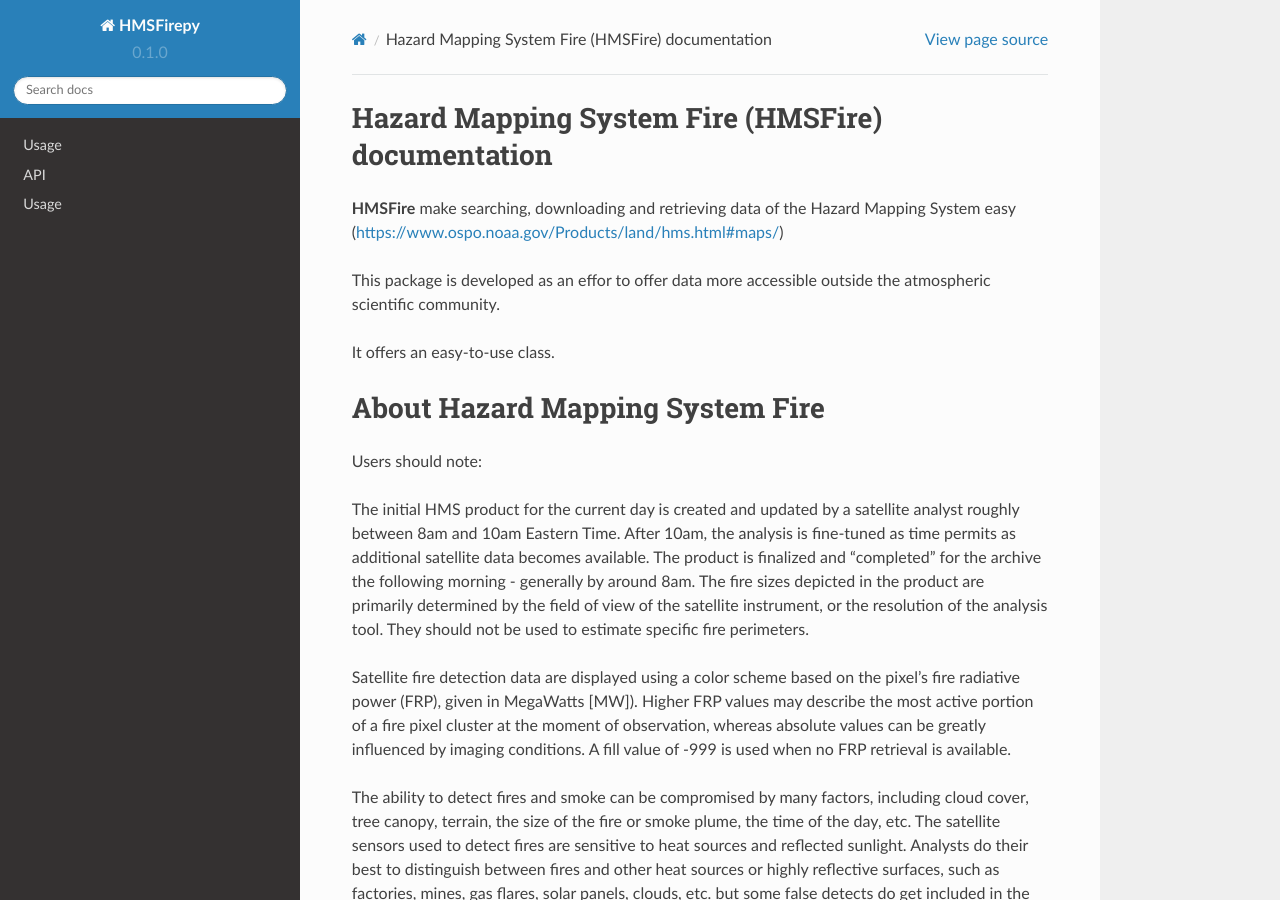
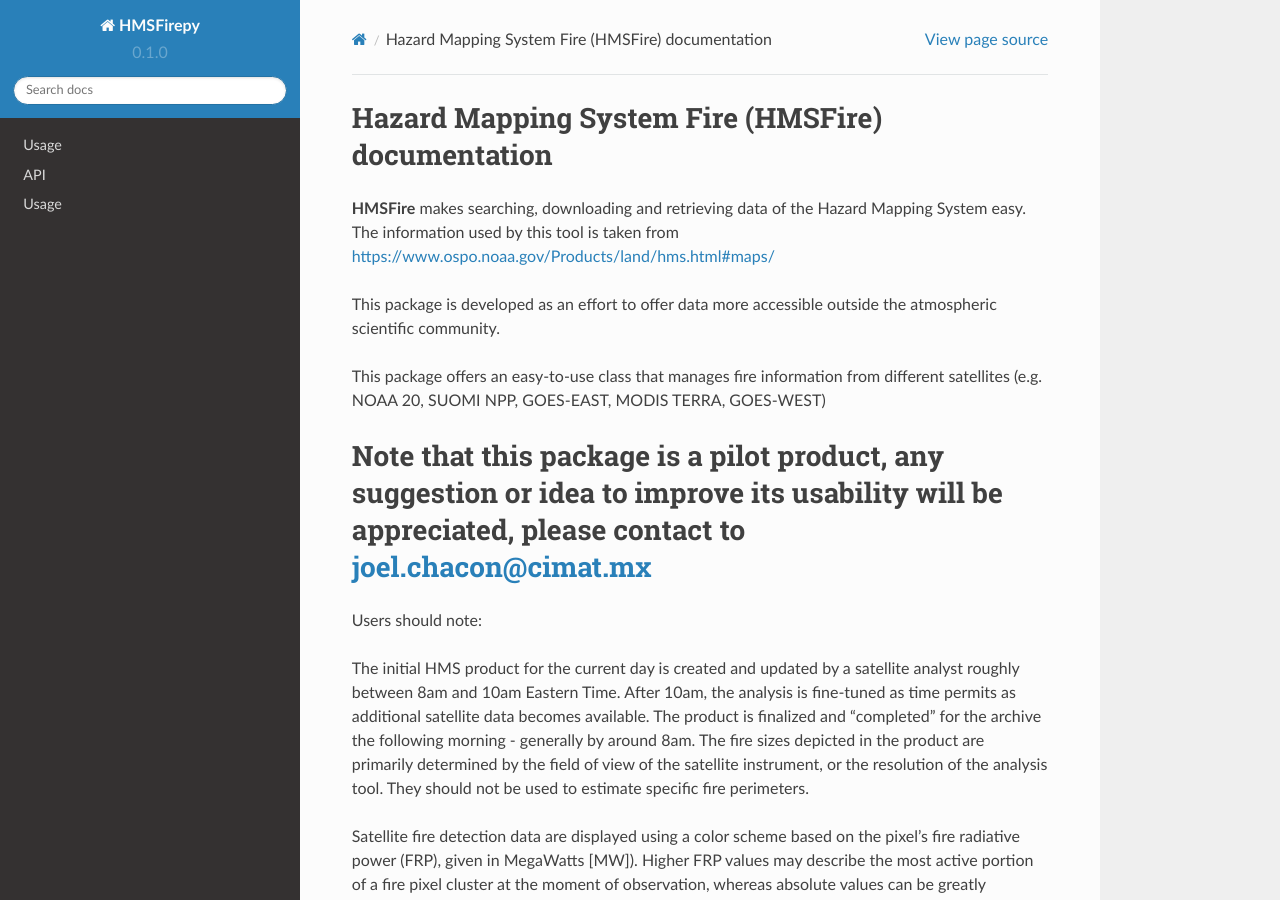
Before and after one commit to joelchaconcastillo/OSPO_HMS_Fire, a Sphinx documentation site: the page built from docs/source/index.rst, in a window 1280 px wide and 900 px high. Built offline with Sphinx 7.4.7 and the Read the Docs theme 2.0.0, drawn with Linux system fonts in a browser that asks for light colours.

Commit message:
Update index.rst

```diff
--- a/docs/source/index.rst
+++ b/docs/source/index.rst
@@ -1,12 +1,13 @@
 Hazard Mapping System Fire (HMSFire) documentation
 ===================================
-**HMSFire** make searching, downloading and retrieving data of the Hazard Mapping System easy (https://www.ospo.noaa.gov/Products/land/hms.html#maps/)
+**HMSFire** makes searching, downloading and retrieving data of the Hazard Mapping System easy.
+The information used by this tool is taken from https://www.ospo.noaa.gov/Products/land/hms.html#maps/
 
-This package is developed as an effor to offer data more accessible outside the atmospheric scientific community.
+This package is developed as an effort to offer data more accessible outside the atmospheric scientific community.
 
-It offers an easy-to-use class.
+This package offers an easy-to-use class that manages fire information from different satellites (e.g. NOAA 20, SUOMI NPP, GOES-EAST, MODIS TERRA, GOES-WEST)
 
-About Hazard Mapping System Fire
+Note that this package is a pilot product, any suggestion or idea to improve its usability will be appreciated, please contact to joel.chacon@cimat.mx
 ===================================
 
 Users should note:
```
